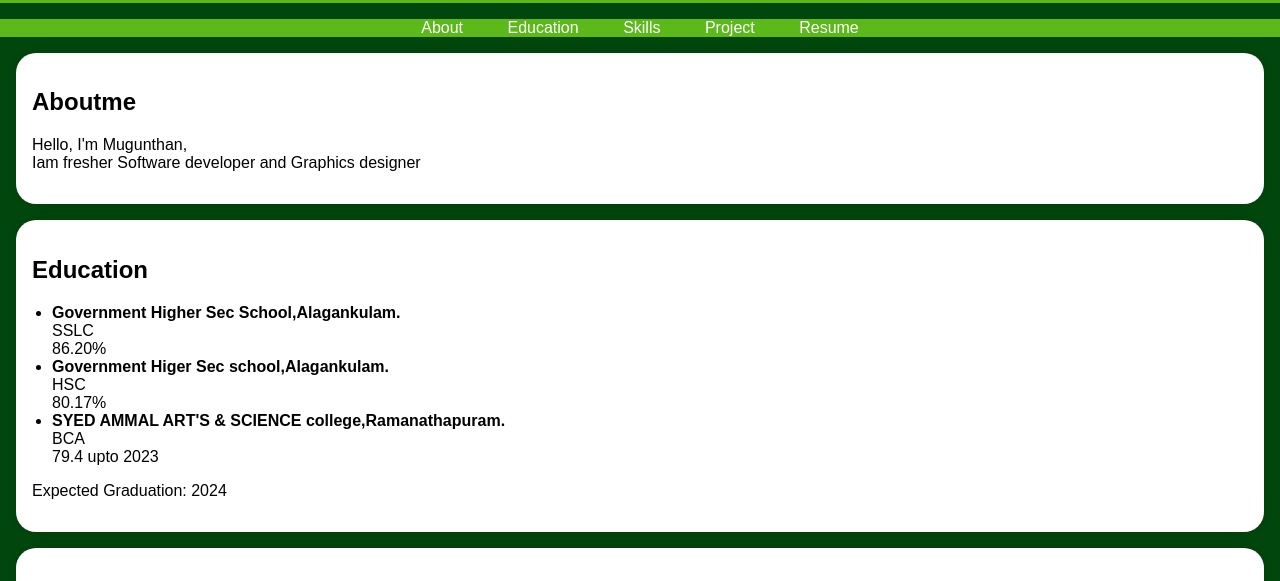
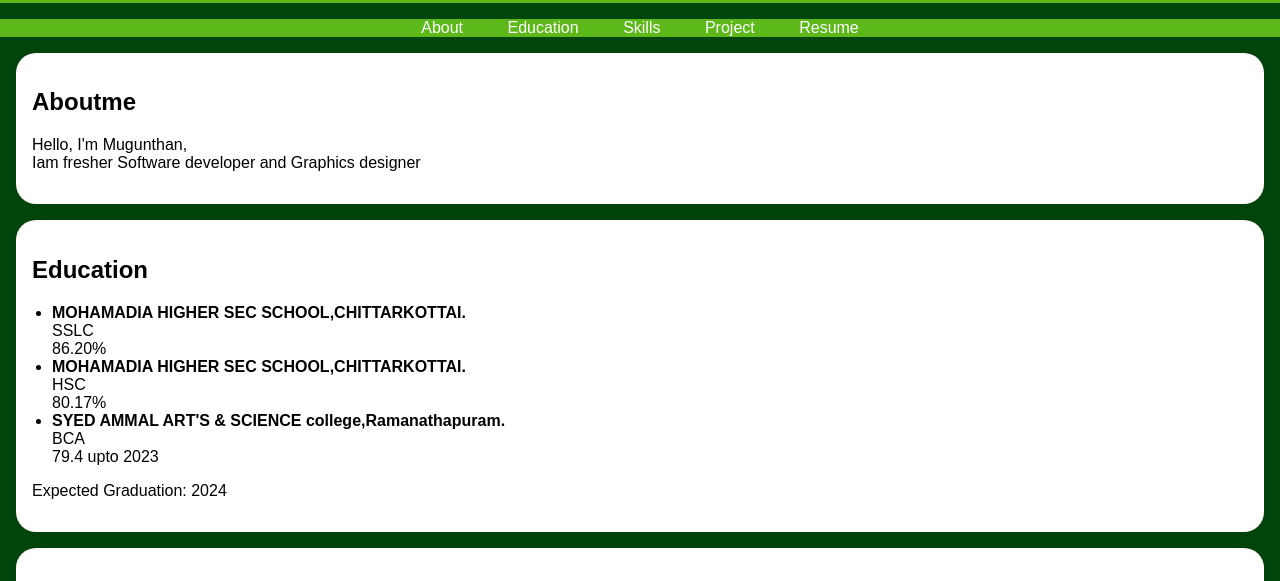
Before and after one commit to Mujith/-portfolio, a plain HTML site: page index.html in a window 1280 px wide. Shown: the part 197-778 px from the top of the page. Drawn offline with Linux system fonts and the light colour scheme.

Commit message:
Update index.html

```diff
--- a/index.html
+++ b/index.html
@@ -44,11 +44,11 @@
         <div class="section-content">
             <h2>Education</h2>
             <ul>
-                <li><b>Government Higher Sec School,Alagankulam.</b><br>
+                <li><b>MOHAMADIA HIGHER SEC SCHOOL,CHITTARKOTTAI.</b><br>
                     SSLC <br>
                     86.20%
                 </li>
-                <li><b>Government Higer Sec school,Alagankulam.</b><br>
+                <li><b>MOHAMADIA HIGHER SEC SCHOOL,CHITTARKOTTAI.</b><br>
                     HSC <br>
                     80.17%
                 </li>
```
